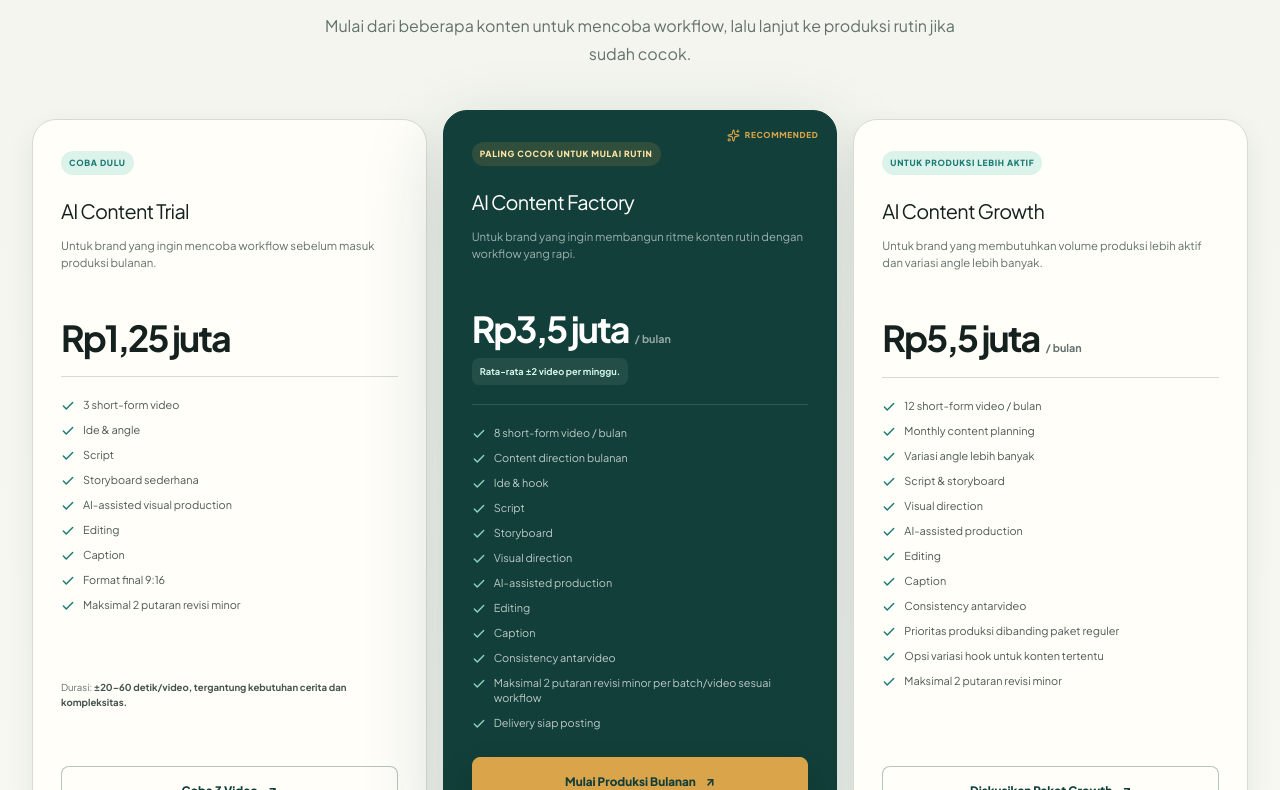
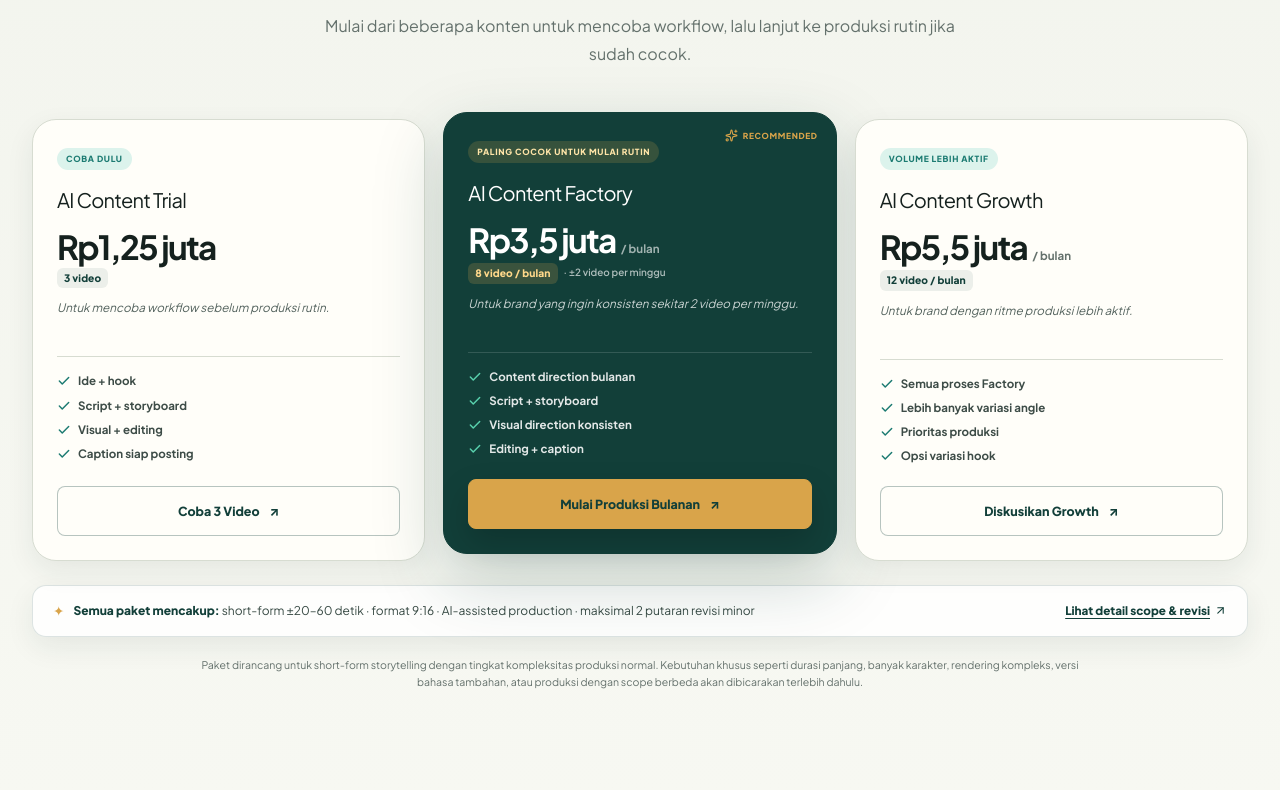
Before and after one commit to naufalnab/pembelajarbelajar-konten, a Next.js app: page / in a window 1280 px wide. Shown: the part 6350-7140 px from the top of the page. Built offline with nearby package versions, Linux system fonts and the light colour scheme; no server answers.

Commit message:
refactor: overhaul pricing section UI with interactive cards, updated volume/cadence tags, and shared scope disclaimer strip

```diff
--- a/app/globals.css
+++ b/app/globals.css
@@ -364,30 +364,51 @@ p, h1, h2, h3, blockquote { overflow-wrap: break-word; }
 
 /* Pricing */
 .pricing-section { background: linear-gradient(180deg, #f2f4ed, var(--background)); }
-.pricing-grid { display: grid; grid-template-columns: repeat(3, minmax(0, 1fr)); align-items: stretch; gap: 16px; }
-.pricing-card { position: relative; min-width: 0; display: flex; flex-direction: column; padding: 31px 28px 28px; border: 1px solid var(--border); border-radius: var(--radius-lg); background: var(--surface); box-shadow: var(--shadow-sm); }
-.pricing-card.is-recommended { color: white; border-color: var(--brand); background: var(--brand); box-shadow: 0 30px 80px rgba(18,63,57,.21); transform: translateY(-9px); }
-.recommended-corner { position: absolute; top: 18px; right: 18px; display: flex; align-items: center; gap: 5px; color: var(--accent); text-transform: uppercase; letter-spacing: .08em; font-size: .51rem; font-weight: 850; }
-.price-badge { width: fit-content; margin: 0 0 20px; padding: 5px 8px; border-radius: 999px; color: var(--brand-mid); background: var(--brand-soft); text-transform: uppercase; letter-spacing: .08em; font-size: .53rem; font-weight: 850; }
-.is-recommended .price-badge { color: #ffe5a8; background: rgba(217,164,74,.15); }
-.pricing-card h3 { margin: 0; font-size: 1.24rem; letter-spacing: -.035em; }
-.price-description { min-height: 63px; margin: 10px 0 20px; color: var(--muted); font-size: .71rem; line-height: 1.52; }
-.is-recommended .price-description { color: rgba(255,255,255,.59); }
-.price { display: flex; align-items: baseline; gap: 6px; margin: 0 0 21px; }
-.price strong { font-size: clamp(1.72rem, 2.8vw, 2.35rem); line-height: 1; letter-spacing: -.055em; }
-.price span { color: var(--muted); font-size: .67rem; font-weight: 650; }
-.is-recommended .price span { color: rgba(255,255,255,.55); }
-.cadence { width: fit-content; margin: -10px 0 19px; padding: 6px 8px; border-radius: 7px; color: #d4f4e8; background: rgba(255,255,255,.07); font-size: .58rem; font-weight: 700; }
-.pricing-card ul { list-style: none; display: grid; gap: 9px; margin: 0 0 26px; padding: 20px 0 0; border-top: 1px solid var(--border); }
-.is-recommended ul { border-color: rgba(255,255,255,.13); }
-.pricing-card li { display: flex; align-items: flex-start; gap: 8px; color: #4c5954; font-size: .68rem; line-height: 1.45; }
-.pricing-card li svg { flex: none; margin-top: 2px; color: var(--brand-mid); }
-.is-recommended li { color: rgba(255,255,255,.72); }.is-recommended li svg { color: #8ed0bd; }
-.duration { margin: auto 0 16px; color: var(--muted); font-size: .6rem; line-height: 1.5; }
-.duration strong { color: #45534e; }
-.pricing-card .cta-link { width: 100%; margin-top: auto; padding-inline: 12px; font-size: .73rem; }
-.is-recommended .cta-primary { color: var(--brand); border-color: var(--accent); background: var(--accent); box-shadow: 0 15px 35px rgba(0,0,0,.15); }
-.pricing-disclaimer { max-width: 900px; margin: 28px auto 0; color: var(--muted); text-align: center; font-size: .66rem; line-height: 1.6; }
+.pricing-grid { display: grid; grid-template-columns: repeat(3, minmax(0, 1fr)); align-items: stretch; gap: 18px; }
+.pricing-card { position: relative; min-width: 0; display: flex; flex-direction: column; padding: 28px 24px 24px; border: 1px solid var(--border); border-radius: var(--radius-lg); background: var(--surface); box-shadow: var(--shadow-sm); transition: transform .2s ease, box-shadow .2s ease; }
+.pricing-card:hover { transform: translateY(-3px); box-shadow: var(--shadow-md); }
+.pricing-card.is-recommended { color: white; border-color: var(--brand); background: var(--brand); box-shadow: 0 26px 70px rgba(18,63,57,.22); transform: translateY(-7px); }
+.pricing-card.is-recommended:hover { transform: translateY(-10px); box-shadow: 0 32px 85px rgba(18,63,57,.28); }
+.recommended-corner { position: absolute; top: 16px; right: 18px; display: flex; align-items: center; gap: 5px; color: var(--accent); text-transform: uppercase; letter-spacing: .08em; font-size: .52rem; font-weight: 850; }
+.price-badge { width: fit-content; margin: 0 0 14px; padding: 4px 9px; border-radius: 999px; color: var(--brand-mid); background: var(--brand-soft); text-transform: uppercase; letter-spacing: .08em; font-size: .53rem; font-weight: 850; }
+.is-recommended .price-badge { color: #ffe5a8; background: rgba(217,164,74,.18); }
+.pricing-card h3 { margin: 0 0 14px; font-size: 1.25rem; letter-spacing: -.035em; }
+
+.price-header-block { margin-bottom: 12px; }
+.price { display: flex; align-items: baseline; gap: 5px; margin: 0 0 5px; }
+.price strong { font-size: clamp(1.7rem, 2.6vw, 2.3rem); line-height: 1; letter-spacing: -.05em; }
+.price span { color: var(--muted); font-size: .72rem; font-weight: 650; }
+.is-recommended .price span { color: rgba(255,255,255,.6); }
+.price-volume { margin: 0; display: flex; align-items: center; gap: 6px; }
+.volume-tag { display: inline-block; padding: 2px 7px; border-radius: 6px; background: rgba(18, 63, 57, .08); color: var(--brand); font-size: .64rem; font-weight: 800; letter-spacing: .01em; }
+.is-recommended .volume-tag { background: rgba(217, 164, 74, .2); color: #ffd88a; }
+.cadence-tag { color: var(--muted); font-size: .62rem; font-weight: 600; }
+.is-recommended .cadence-tag { color: rgba(255,255,255,.65); }
+
+.price-target { margin: 0 0 18px; color: #52615c; font-size: .73rem; line-height: 1.45; font-style: italic; min-height: 38px; }
+.is-recommended .price-target { color: rgba(255,255,255,.78); }
+
+.price-features { list-style: none; display: grid; gap: 8px; margin: 0 0 22px; padding: 16px 0 0; border-top: 1px solid var(--border); }
+.is-recommended .price-features { border-color: rgba(255,255,255,.14); }
+.price-features li { display: flex; align-items: center; gap: 7px; color: #3d4c47; font-size: .72rem; font-weight: 650; line-height: 1.4; }
+.price-features li svg { flex: none; color: var(--brand-mid); }
+.is-recommended .price-features li { color: rgba(255,255,255,.88); }
+.is-recommended .price-features li svg { color: #59d1ad; }
+
+.pricing-card .cta-link { width: 100%; margin-top: auto; padding-inline: 14px; font-size: .78rem; font-weight: 780; }
+.is-recommended .cta-primary { color: var(--brand); border-color: var(--accent); background: var(--accent); box-shadow: 0 14px 32px rgba(0,0,0,.18); }
+.is-recommended .cta-primary:hover { background: #e8b359; }
+
+/* Shared Scope Strip */
+.pricing-scope-strip { margin-top: 24px; padding: 14px 20px; border: 1px solid rgba(18, 63, 57, .14); border-radius: var(--radius-md); background: rgba(255, 255, 255, .85); box-shadow: var(--shadow-sm); display: flex; align-items: center; justify-content: space-between; gap: 16px; flex-wrap: wrap; }
+.scope-strip-main { display: flex; align-items: center; gap: 9px; flex: 1; min-width: 260px; }
+.scope-strip-bullet { color: var(--accent); font-size: .85rem; flex-shrink: 0; }
+.scope-strip-text { margin: 0; color: #384a44; font-size: .75rem; line-height: 1.5; }
+.scope-strip-text strong { color: var(--brand); font-weight: 800; }
+.scope-strip-link { display: inline-flex; align-items: center; gap: 4px; color: var(--brand); text-decoration: underline; text-underline-offset: 3px; font-size: .73rem; font-weight: 780; white-space: nowrap; transition: color .18s ease; }
+.scope-strip-link:hover { color: var(--brand-mid); }
+
+.pricing-disclaimer { max-width: 900px; margin: 20px auto 0; color: var(--muted); text-align: center; font-size: .66rem; line-height: 1.6; }
 
 /* Scope & safety */
 .scope-safety-section { padding-top: 38px; background: var(--background); }
@@ -540,7 +561,8 @@ p, h1, h2, h3, blockquote { overflow-wrap: break-word; }
   .portfolio-media, .portfolio-card:nth-child(even) .portfolio-media { min-height: 520px; border: 0; border-top: 1px solid var(--border); }
   .pricing-grid { grid-template-columns: 1fr; max-width: 680px; margin-inline: auto; gap: 18px; }
   .pricing-card.is-recommended { order: -1; transform: none; }
-  .price-description { min-height: 0; }
+  .price-target { min-height: 0; }
+  .pricing-scope-strip { padding: 14px 16px; flex-direction: column; align-items: flex-start; gap: 10px; }
   .scope-safety-grid { grid-template-columns: 1fr; }
   .onboarding-steps { grid-template-columns: repeat(2, 1fr); }
   .faq-layout { grid-template-columns: 1fr; gap: 45px; }
--- a/components/sections/PricingSection.tsx
+++ b/components/sections/PricingSection.tsx
@@ -1,27 +1,87 @@
-import { Check, Sparkles } from "lucide-react";
+import { ArrowUpRight, Check, Sparkles } from "lucide-react";
 import { CtaLink } from "@/components/ui/CtaLink";
 import { SectionHeading } from "@/components/ui/SectionHeading";
-import { pricingDisclaimer, pricingPlans } from "@/config/pricing";
+import { pricingDisclaimer, pricingPlans, sharedScopeSummary } from "@/config/pricing";
 import { buildWhatsAppUrl } from "@/config/site";
 
 export function PricingSection() {
   return (
     <section className="section pricing-section" id="paket" aria-labelledby="pricing-title">
       <div className="container">
-        <SectionHeading id="pricing-title" eyebrow="Paket produksi" title="Pilih cara mulai yang paling masuk akal." description="Mulai dari beberapa konten untuk mencoba workflow, lalu lanjut ke produksi rutin jika sudah cocok." />
+        <SectionHeading
+          id="pricing-title"
+          eyebrow="Paket produksi"
+          title="Pilih cara mulai yang paling masuk akal."
+          description="Mulai dari beberapa konten untuk mencoba workflow, lalu lanjut ke produksi rutin jika sudah cocok."
+        />
+
         <div className="pricing-grid">
           {pricingPlans.map((plan) => (
             <article key={plan.id} className={`pricing-card ${plan.recommended ? "is-recommended" : ""}`}>
-              {plan.recommended && <span className="recommended-corner"><Sparkles size={13} aria-hidden="true" /> Recommended</span>}
-              <p className="price-badge">{plan.badge}</p><h3>{plan.name}</h3><p className="price-description">{plan.description}</p>
-              <p className="price"><strong>{plan.price}</strong>{plan.priceSuffix && <span>{plan.priceSuffix}</span>}</p>
-              {plan.cadence && <p className="cadence">{plan.cadence}</p>}
-              <ul>{plan.features.map((feature) => <li key={feature}><Check size={14} strokeWidth={2.5} aria-hidden="true" />{feature}</li>)}</ul>
-              {plan.duration && <p className="duration">Durasi: <strong>{plan.duration}</strong></p>}
-              <CtaLink href={buildWhatsAppUrl(plan.ctaMessage)} eventName={plan.analyticsEvent} variant={plan.recommended ? "primary" : "secondary"}>{plan.ctaLabel}<span aria-hidden="true">↗</span></CtaLink>
+              {plan.recommended && (
+                <span className="recommended-corner">
+                  <Sparkles size={13} aria-hidden="true" /> Recommended
+                </span>
+              )}
+
+              {/* 1. Badge / Category */}
+              <p className="price-badge">{plan.badge}</p>
+
+              {/* 2. Nama Paket */}
+              <h3>{plan.name}</h3>
+
+              {/* 3. Harga & 4. Jumlah Video (Muncul sebelum benefit) */}
+              <div className="price-header-block">
+                <p className="price">
+                  <strong>{plan.price}</strong>
+                  {plan.priceSuffix && <span>{plan.priceSuffix}</span>}
+                </p>
+                <p className="price-volume">
+                  <span className="volume-tag">{plan.volume}</span>
+                  {plan.cadence && <span className="cadence-tag">· {plan.cadence}</span>}
+                </p>
+              </div>
+
+              {/* 5. Satu kalimat "cocok untuk siapa" */}
+              <p className="price-target">{plan.targetAudience}</p>
+
+              {/* 6. Maksimal empat benefit utama */}
+              <ul className="price-features">
+                {plan.features.map((feature) => (
+                  <li key={feature}>
+                    <Check size={14} strokeWidth={2.5} aria-hidden="true" />
+                    <span>{feature}</span>
+                  </li>
+                ))}
+              </ul>
+
+              {/* 7. CTA */}
+              <CtaLink
+                href={buildWhatsAppUrl(plan.ctaMessage)}
+                eventName={plan.analyticsEvent}
+                variant={plan.recommended ? "primary" : "secondary"}
+              >
+                {plan.ctaLabel}
+                <span aria-hidden="true">↗</span>
+              </CtaLink>
             </article>
           ))}
         </div>
+
+        {/* Shared Scope Strip di bawah ketiga cards */}
+        <div className="pricing-scope-strip" aria-label="Cakupan standar semua paket">
+          <div className="scope-strip-main">
+            <span className="scope-strip-bullet" aria-hidden="true">✦</span>
+            <p className="scope-strip-text">
+              <strong>Semua paket mencakup:</strong> short-form ±20–60 detik · format 9:16 · AI-assisted production · maksimal 2 putaran revisi minor
+            </p>
+          </div>
+          <a href="#revisi" className="scope-strip-link">
+            <span>{sharedScopeSummary.linkText}</span>
+            <ArrowUpRight size={13} aria-hidden="true" />
+          </a>
+        </div>
+
         <p className="pricing-disclaimer">{pricingDisclaimer}</p>
       </div>
     </section>
--- a/config/pricing.ts
+++ b/config/pricing.ts
@@ -8,10 +8,10 @@ export interface PricingPlan {
   name: string;
   price: string;
   priceSuffix?: string;
-  description: string;
+  volume: string;
+  cadence?: string;
+  targetAudience: string;
   features: readonly string[];
-  duration?: string;
-  cadence?: string;
   ctaLabel: string;
   ctaMessageKey: CtaMessageKey;
   ctaMessage: string;
@@ -25,21 +25,14 @@ export const pricingPlans: readonly PricingPlan[] = [
     badge: "Coba Dulu",
     name: "AI Content Trial",
     price: "Rp1,25 juta",
-    description:
-      "Untuk brand yang ingin mencoba workflow sebelum masuk produksi bulanan.",
+    volume: "3 video",
+    targetAudience: "Untuk mencoba workflow sebelum produksi rutin.",
     features: [
-      "3 short-form video",
-      "Ide & angle",
-      "Script",
-      "Storyboard sederhana",
-      "AI-assisted visual production",
-      "Editing",
-      "Caption",
-      "Format final 9:16",
-      "Maksimal 2 putaran revisi minor",
+      "Ide + hook",
+      "Script + storyboard",
+      "Visual + editing",
+      "Caption siap posting",
     ],
-    duration:
-      "±20–60 detik/video, tergantung kebutuhan cerita dan kompleksitas.",
     ctaLabel: "Coba 3 Video",
     ctaMessageKey: "trial",
     ctaMessage: ctaMessages.trial,
@@ -52,23 +45,15 @@ export const pricingPlans: readonly PricingPlan[] = [
     name: "AI Content Factory",
     price: "Rp3,5 juta",
     priceSuffix: "/ bulan",
-    description:
-      "Untuk brand yang ingin membangun ritme konten rutin dengan workflow yang rapi.",
+    volume: "8 video / bulan",
+    cadence: "±2 video per minggu",
+    targetAudience: "Untuk brand yang ingin konsisten sekitar 2 video per minggu.",
     features: [
-      "8 short-form video / bulan",
       "Content direction bulanan",
-      "Ide & hook",
-      "Script",
-      "Storyboard",
-      "Visual direction",
-      "AI-assisted production",
-      "Editing",
-      "Caption",
-      "Consistency antarvideo",
-      "Maksimal 2 putaran revisi minor per batch/video sesuai workflow",
-      "Delivery siap posting",
+      "Script + storyboard",
+      "Visual direction konsisten",
+      "Editing + caption",
     ],
-    cadence: "Rata-rata ±2 video per minggu.",
     ctaLabel: "Mulai Produksi Bulanan",
     ctaMessageKey: "factory",
     ctaMessage: ctaMessages.factory,
@@ -77,33 +62,30 @@ export const pricingPlans: readonly PricingPlan[] = [
   },
   {
     id: "growth",
-    badge: "Untuk Produksi Lebih Aktif",
+    badge: "Volume Lebih Aktif",
     name: "AI Content Growth",
     price: "Rp5,5 juta",
     priceSuffix: "/ bulan",
-    description:
-      "Untuk brand yang membutuhkan volume produksi lebih aktif dan variasi angle lebih banyak.",
+    volume: "12 video / bulan",
+    targetAudience: "Untuk brand dengan ritme produksi lebih aktif.",
     features: [
-      "12 short-form video / bulan",
-      "Monthly content planning",
-      "Variasi angle lebih banyak",
-      "Script & storyboard",
-      "Visual direction",
-      "AI-assisted production",
-      "Editing",
-      "Caption",
-      "Consistency antarvideo",
-      "Prioritas produksi dibanding paket reguler",
-      "Opsi variasi hook untuk konten tertentu",
-      "Maksimal 2 putaran revisi minor",
+      "Semua proses Factory",
+      "Lebih banyak variasi angle",
+      "Prioritas produksi",
+      "Opsi variasi hook",
     ],
-    ctaLabel: "Diskusikan Paket Growth",
+    ctaLabel: "Diskusikan Growth",
     ctaMessageKey: "growth",
     ctaMessage: ctaMessages.growth,
     analyticsEvent: "cta_pricing_growth",
     recommended: false,
   },
 ];
+
+export const sharedScopeSummary = {
+  text: "Semua paket mencakup: short-form ±20–60 detik · format 9:16 · AI-assisted production · maksimal 2 putaran revisi minor",
+  linkText: "Lihat detail scope & revisi",
+} as const;
 
 export const pricingDisclaimer =
   "Paket dirancang untuk short-form storytelling dengan tingkat kompleksitas produksi normal. Kebutuhan khusus seperti durasi panjang, banyak karakter, rendering kompleks, versi bahasa tambahan, atau produksi dengan scope berbeda akan dibicarakan terlebih dahulu.";
```
